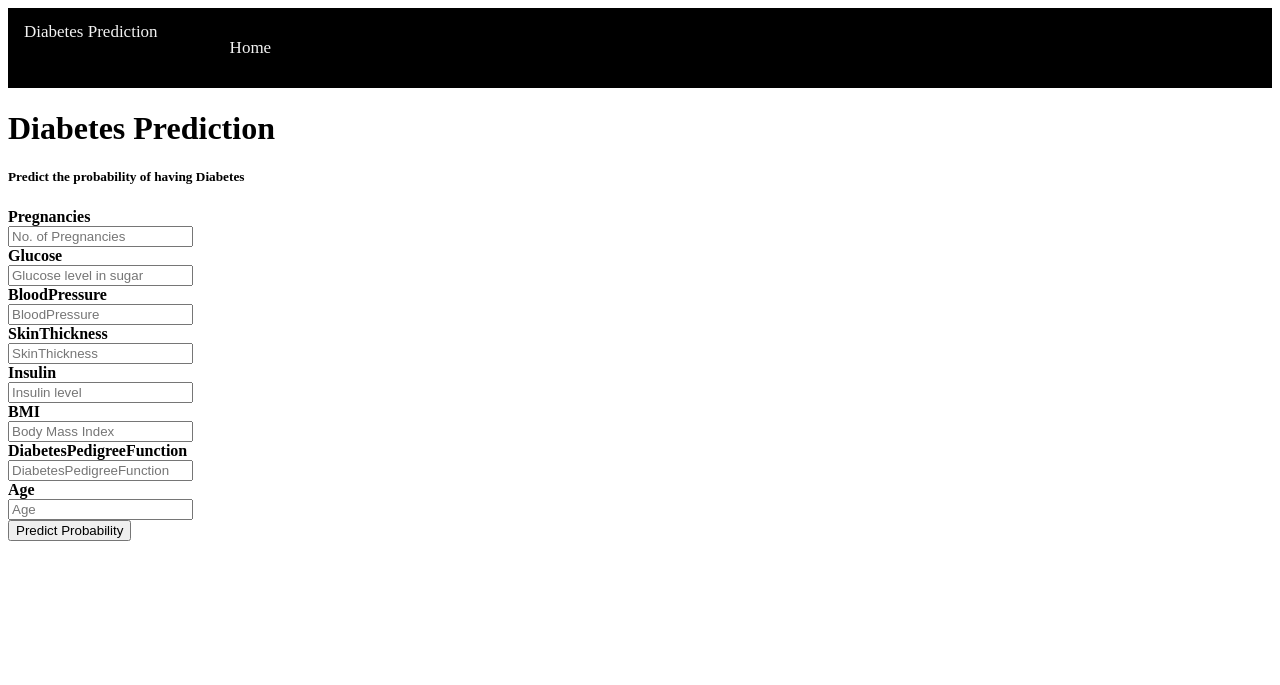
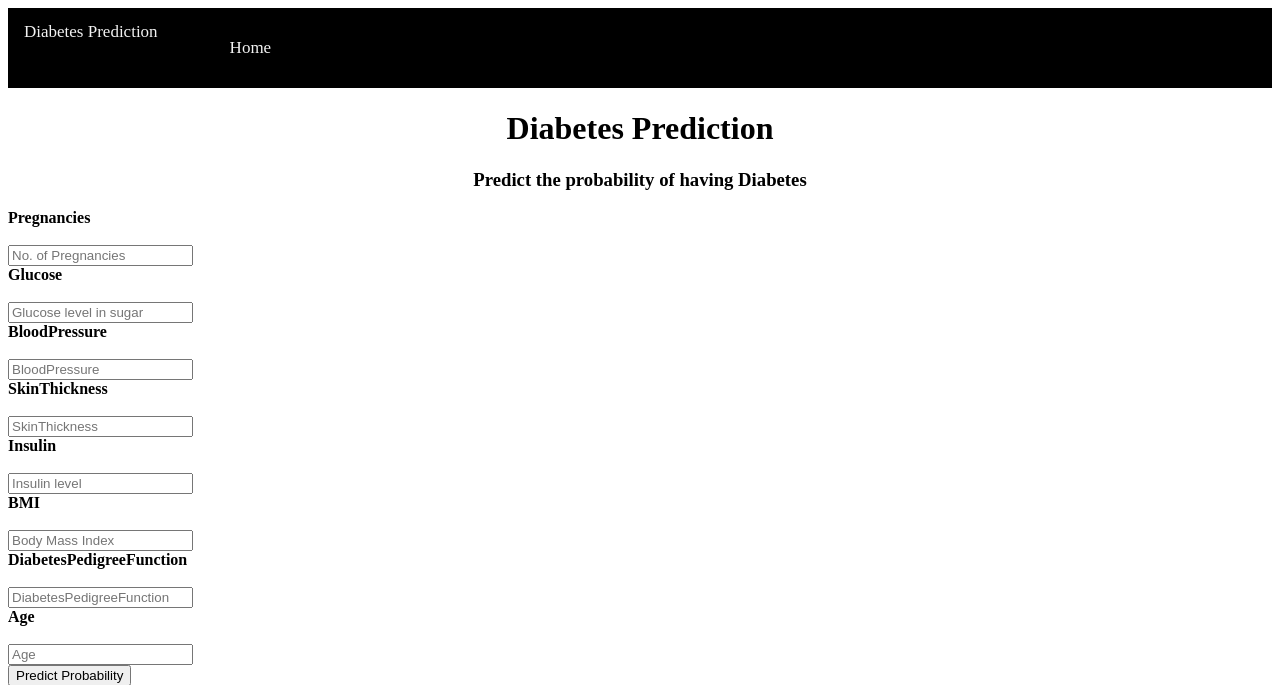
Before and after one commit to shwetathikekar/FRT_Diabetes_Prediction_Project, a Python web app: template templates/index.html in a window 1280 px wide. Shown: the top 685 px of the page. Run offline with Jinja, Linux system fonts and the light colour scheme; the template is opened without the code that fills it, so the values that code supplies are empty; some libraries are stand-ins or nearby versions.

Commit message:
html form

```diff
--- a/templates/index.html
+++ b/templates/index.html
@@ -23,11 +23,11 @@
   <div class="section no-pad-bot" id="index-banner">
     <div class="container">
      <h5 style="text-align: center; color: brown; font-weight: 600;">{{pred}}</h5>
-      <h1 class="header center orange-text">Diabetes Prediction</h1>
+      <h1 style="text-align: center;">Diabetes Prediction</h1>
       <div class="row center">
-        <h5 class="header col s12 light">Predict the probability of having Diabetes
+        <h3 style="text-align: center;">Predict the probability of having Diabetes
         <br>
-        </h5>
+        </h3>
       </div>
 
 
@@ -36,46 +36,46 @@
             <div class="row">
                 <div class="input-field col s4">
                     <label for="first_name"><b>Pregnancies</b></label>
-                    <br>
+                    <br><br>
                     <input placeholder="No. of Pregnancies" name="1" id="first_name" type="text" class="validate">
                 </div>
                 <div class="input-field col s4">
                     <label for="last_name"><b>Glucose </b></label>
-                    <br>
+                    <br><br>
                     <input id="last_name" name="2" placeholder="Glucose level in sugar"  type="text" class="validate">
 
                 </div>
 
                 <div class="input-field col s4">
                     <label for="_name"><b>BloodPressure</b></label>
-                    <br>
+                    <br><br>
                     <input id="_name" name="3" placeholder="BloodPressure" type="text" class="validate">
 
                 </div>
                 <div class="input-field col s4">
                     <label for="first_name"><b>SkinThickness</b></label>
-                    <br>
+                    <br><br>
                     <input placeholder="SkinThickness" name="4" id="first_name" type="text" class="validate">
                 </div>
                 <div class="input-field col s4">
                     <label for="last_name"><b>Insulin</b></label>
-                    <br>
+                    <br><br>
                     <input id="last_name" name="5" placeholder="Insulin level"  type="text" class="validate">
                 </div>
                 <div class="input-field col s4">
                   <label ><b>BMI</b></label>
-                  <br>
+                  <br><br>
                   <input name = '6' placeholder="Body Mass Index">
 
                 </div>
                 <div class="input-field col s4">
                     <label for="last_name"><b>DiabetesPedigreeFunction</b></label>
-                    <br>
+                    <br><br>
                     <input id="last_name" name="7" placeholder="DiabetesPedigreeFunction"  type="text" class="validate">
                 </div>
                 <div class="input-field col s4">
                     <label for="_name"><b>Age</b></label>
-                    <br>
+                    <br><br>
                     <input id="_name" name="8" placeholder="Age" type="text" class="validate">
                 </div>
 
```
